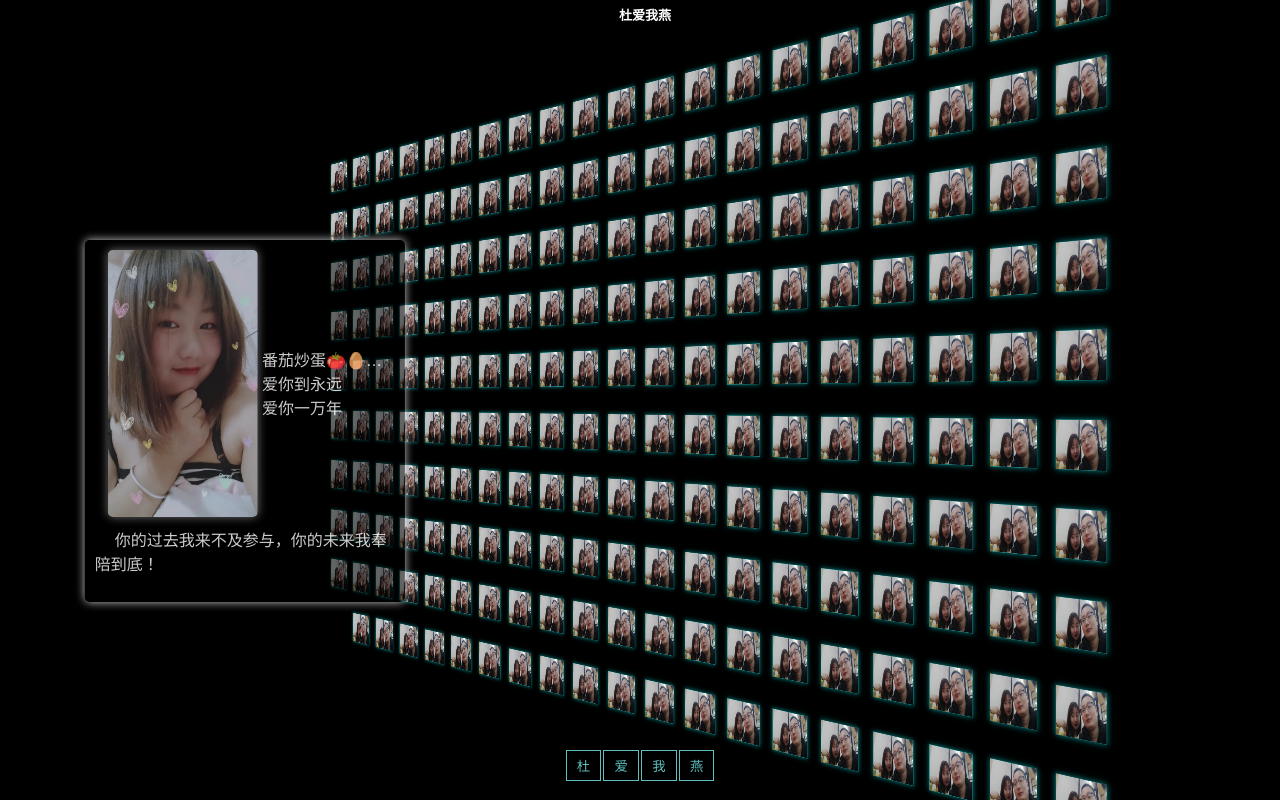
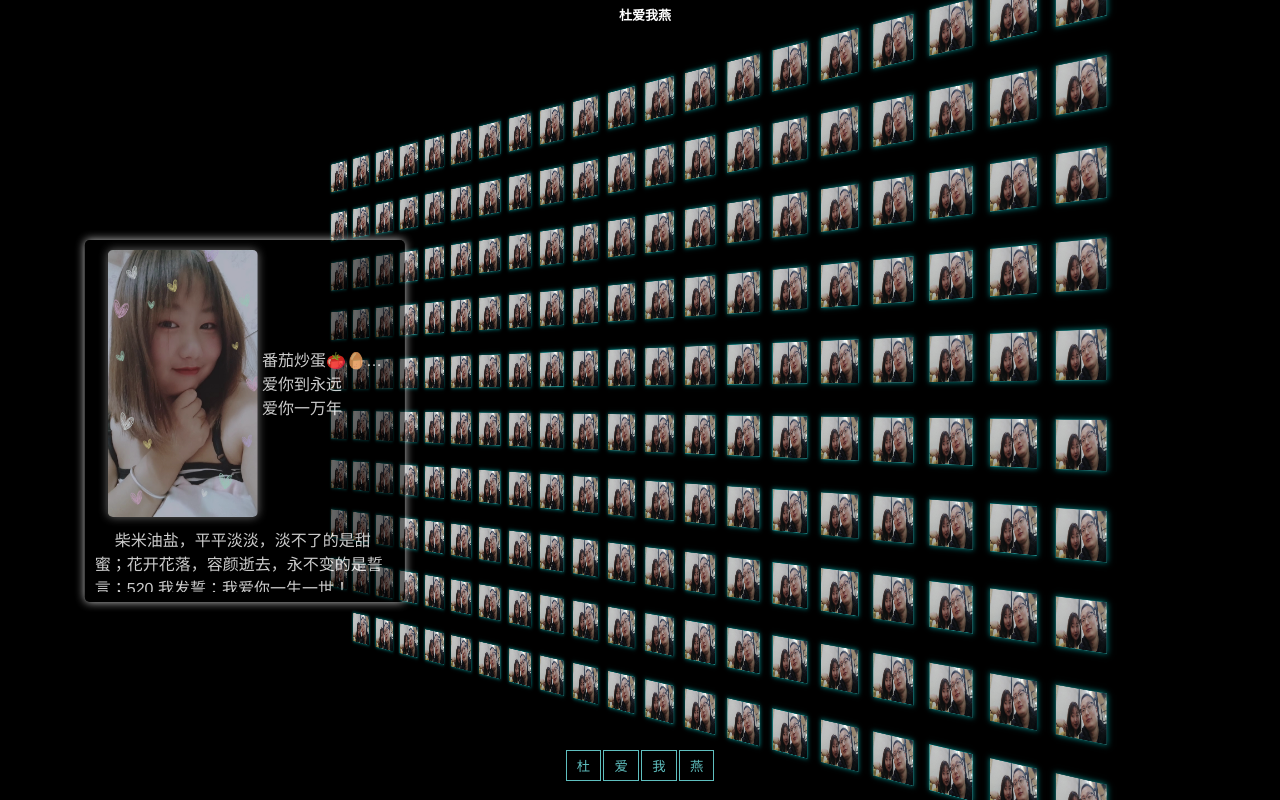
Before and after one commit to chenGit1763113879QQ/love_duyan, a plain HTML site: page index.html in a window 1280 px wide. Drawn offline with Linux system fonts and the light colour scheme.

Commit message:
我爱燕燕3

```diff
--- a/index.html
+++ b/index.html
@@ -137,7 +137,7 @@
           <div class="vote">爱你一万年</div>
 				</div>
 			</div>
-      <div class="intro">你的过去我来不及参与，你的未来我奉陪到底！</div>
+      <div class="intro">柴米油盐，平平淡淡，淡不了的是甜蜜；花开花落，容颜逝去，永不变的是誓言；520 我发誓：我爱你一生一世！</div>
 		</div>
 
 		<script>
```
